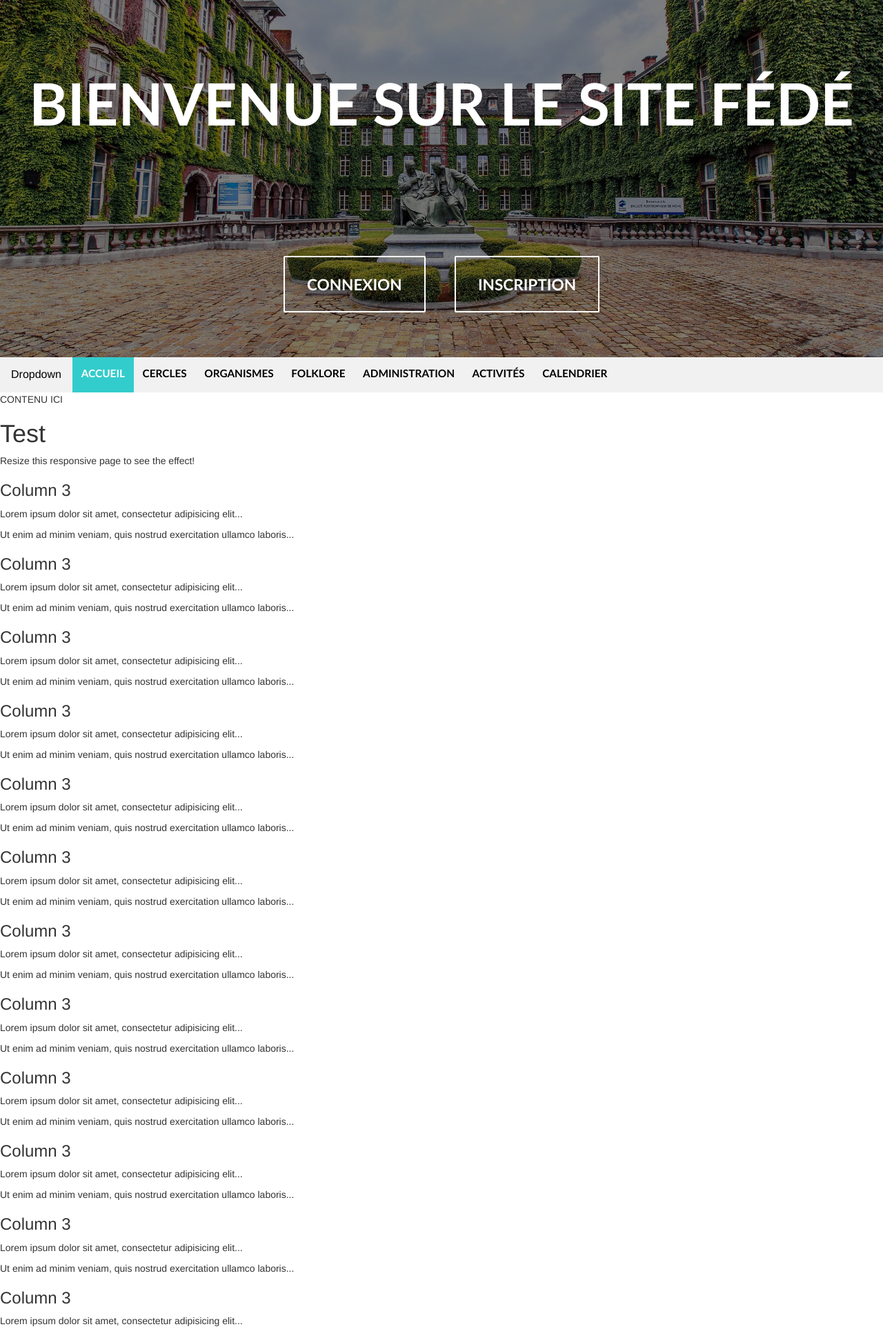
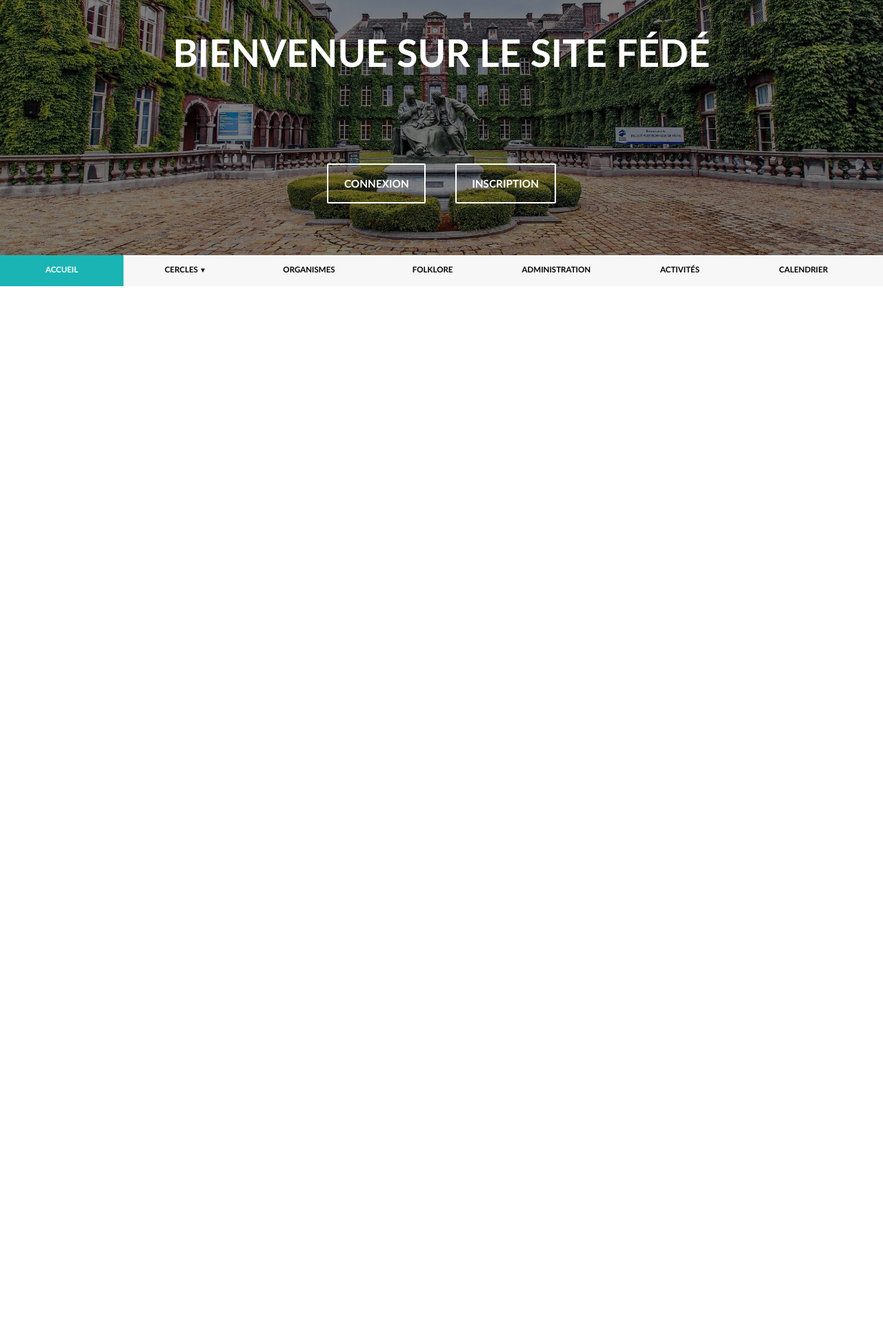
Before and after one commit to Syphel/site_fede, a PHP site: page / in a window 1280 px wide. Shown: the top 1927 px of the page at 69% size. After the commit the page ends 415 px from the top, so only its background shows below. Run offline with PHP 8.4, Linux system fonts and the light colour scheme.

Commit message:
chgmt accueil

```diff
--- a/index.html
+++ b/index.html
@@ -24,7 +24,7 @@
 		<!-- HEADER -->
 
 		<div class="header-container">
-			<img src="assets/img/houdain7.jpg" alt="img">
+			<img src="assets/img/houdain9.jpg" alt="img">
 			<div class="header-text">
 				<h1>Bienvenue sur le site Fédé</h1>
 			</div>
@@ -35,24 +35,23 @@
 		</div>
 
 		<!-- MENU -->
-		<div id="navbar">
-			<div class="dropdown">
-				<button class="dropbtn">Dropdown
-					<i class="fa fa-caret-down"></i>
-				</button>
-				<div class="dropdown-content">
-					<a href="#">Test 1</a>
-					<a href="#">Test 2</a>
-					<a href="#">Test 3</a>
-				</div>
-			</div>
-			<a class="active" href="javascript:void(0)">Accueil</a>
-			<a href="javascript:void(0)">Cercles</a>
-			<a href="javascript:void(0)">Organismes</a>
-			<a href="javascript:void(0)">Folklore</a>
-			<a href="javascript:void(0)">Administration</a>
-			<a href="javascript:void(0)">Activités</a>
-			<a href="javascript:void(0)">Calendrier</a>
+		<nav>
+			<ul>
+				<li><a class="active" href="index.html">Accueil</a></li>
+				<li class="dropdown" href="#">
+					<a href="">Cercles</a>
+					<ul class="dropdown-content">
+						<li><a href="#">Bar</a></li>
+						<li><a href="#">CPV</a></li>
+						<li><a href="#">Cap</a></li>
+					</ul>
+				</li>
+				<li><a href="#">Organismes</a></li>
+				<li><a href="#">Folklore</a></li>
+				<li><a href="#">Administration</a></li>
+				<li><a href="#">Activités</a></li>
+				<li><a href="#">Calendrier</a></li>
+			</ul>
 
 			<!--<div class="search-area">
 				<form action="">
@@ -60,115 +59,7 @@
 					<input id="search-submit" value="Rechercher" type="submit">
 				</form>
 			</div>-->
-		</div>
-
-		<div class="content">
-			CONTENU ICI
-
-
-
-
-
-
-<div>
-  <h1>Test</h1>
-  <p>Resize this responsive page to see the effect!</p>
-</div>
-
-<!--
-<div class="container">
-  <div class="row">
-    <div class="col-sm-4">
-      <h3>Column 1</h3>
-      <p>Lorem ipsum dolor sit amet, consectetur adipisicing elit...</p>
-      <p>Ut enim ad minim veniam, quis nostrud exercitation ullamco laboris...</p>
-    </div>
-    <div class="col-sm-4">
-      <h3>Column 2</h3>
-      <p>Lorem ipsum dolor sit amet, consectetur adipisicing elit...</p>
-      <p>Ut enim ad minim veniam, quis nostrud exercitation ullamco laboris...</p>
-    </div>
-    <div class="col-sm-4">
-      <h3>Column 3</h3>
-      <p>Lorem ipsum dolor sit amet, consectetur adipisicing elit...</p>
-      <p>Ut enim ad minim veniam, quis nostrud exercitation ullamco laboris...</p>
-    </div>
-  </div>
-</div>-->
-
-<h3>Column 3</h3>
-      <p>Lorem ipsum dolor sit amet, consectetur adipisicing elit...</p>
-      <p>Ut enim ad minim veniam, quis nostrud exercitation ullamco laboris...</p>
-      <h3>Column 3</h3>
-      <p>Lorem ipsum dolor sit amet, consectetur adipisicing elit...</p>
-      <p>Ut enim ad minim veniam, quis nostrud exercitation ullamco laboris...</p>
-      <h3>Column 3</h3>
-      <p>Lorem ipsum dolor sit amet, consectetur adipisicing elit...</p>
-      <p>Ut enim ad minim veniam, quis nostrud exercitation ullamco laboris...</p>
-      <h3>Column 3</h3>
-      <p>Lorem ipsum dolor sit amet, consectetur adipisicing elit...</p>
-      <p>Ut enim ad minim veniam, quis nostrud exercitation ullamco laboris...</p>
-      <h3>Column 3</h3>
-      <p>Lorem ipsum dolor sit amet, consectetur adipisicing elit...</p>
-      <p>Ut enim ad minim veniam, quis nostrud exercitation ullamco laboris...</p>
-      <h3>Column 3</h3>
-      <p>Lorem ipsum dolor sit amet, consectetur adipisicing elit...</p>
-      <p>Ut enim ad minim veniam, quis nostrud exercitation ullamco laboris...</p>
-      <h3>Column 3</h3>
-      <p>Lorem ipsum dolor sit amet, consectetur adipisicing elit...</p>
-      <p>Ut enim ad minim veniam, quis nostrud exercitation ullamco laboris...</p>
-      <h3>Column 3</h3>
-      <p>Lorem ipsum dolor sit amet, consectetur adipisicing elit...</p>
-      <p>Ut enim ad minim veniam, quis nostrud exercitation ullamco laboris...</p>
-      <h3>Column 3</h3>
-      <p>Lorem ipsum dolor sit amet, consectetur adipisicing elit...</p>
-      <p>Ut enim ad minim veniam, quis nostrud exercitation ullamco laboris...</p>
-      <h3>Column 3</h3>
-      <p>Lorem ipsum dolor sit amet, consectetur adipisicing elit...</p>
-      <p>Ut enim ad minim veniam, quis nostrud exercitation ullamco laboris...</p>
-      <h3>Column 3</h3>
-      <p>Lorem ipsum dolor sit amet, consectetur adipisicing elit...</p>
-      <p>Ut enim ad minim veniam, quis nostrud exercitation ullamco laboris...</p>
-      <h3>Column 3</h3>
-      <p>Lorem ipsum dolor sit amet, consectetur adipisicing elit...</p>
-      <p>Ut enim ad minim veniam, quis nostrud exercitation ullamco laboris...</p>
-      <h3>Column 3</h3>
-      <p>Lorem ipsum dolor sit amet, consectetur adipisicing elit...</p>
-      <p>Ut enim ad minim veniam, quis nostrud exercitation ullamco laboris...</p>
-      <h3>Column 3</h3>
-      <p>Lorem ipsum dolor sit amet, consectetur adipisicing elit...</p>
-      <p>Ut enim ad minim veniam, quis nostrud exercitation ullamco laboris...</p>
-      <h3>Column 3</h3>
-      <p>Lorem ipsum dolor sit amet, consectetur adipisicing elit...</p>
-      <p>Ut enim ad minim veniam, quis nostrud exercitation ullamco laboris...</p>
-      <h3>Column 3</h3>
-      <p>Lorem ipsum dolor sit amet, consectetur adipisicing elit...</p>
-      <p>Ut enim ad minim veniam, quis nostrud exercitation ullamco laboris...</p>
-      <h3>Column 3</h3>
-      <p>Lorem ipsum dolor sit amet, consectetur adipisicing elit...</p>
-      <p>Ut enim ad minim veniam, quis nostrud exercitation ullamco laboris...</p>
-      <h3>Column 3</h3>
-      <p>Lorem ipsum dolor sit amet, consectetur adipisicing elit...</p>
-      <p>Ut enim ad minim veniam, quis nostrud exercitation ullamco laboris...</p>
-      <h3>Column 3</h3>
-      <p>Lorem ipsum dolor sit amet, consectetur adipisicing elit...</p>
-      <p>Ut enim ad minim veniam, quis nostrud exercitation ullamco laboris...</p>
-</div>
-
-<script>
-window.onscroll = function() {myFunction()};
-
-var navbar = document.getElementById("navbar");
-var sticky = navbar.offsetTop;
-
-function myFunction() {
-  if (window.pageYOffset >= sticky) {
-    navbar.classList.add("sticky")
-  } else {
-    navbar.classList.remove("sticky");
-  }
-}
-</script>
+		</nav>
 
 	</body>
 </html>
--- a/style.css
+++ b/style.css
@@ -1,5 +1,3 @@
-
-
 /*--------------------*/
 /* HEADER */
 /*--------------------*/
@@ -20,14 +18,14 @@
 
 .header-text {
 	position: absolute;
-	top: 6.6vw;
+	top: 2vw;
 	z-index: 2;
 	text-align: center;
 	width: 100%;
 }
 
 .header-text h1 {
-	font-size: 6.6vw;
+	font-size: 4.3vw;
 	font-weight: bold;
 	text-transform: uppercase;
 	color: white;
@@ -37,7 +35,7 @@
 .header-btn-area {
 	position: absolute;
 	z-index:2;
-	top: 31vw;
+	top: 20vw;
 	width: 100%;
 	text-align: center;
 }
@@ -48,11 +46,11 @@
 	border: 2px solid #fff;
 	border-radius: 2px;
 	color: #fff;
-	font-size: 1.76vw;
+	font-size: 1.2vw;
 	font-weight: bold;
 	font-family: 'Calibri';
 	text-transform: uppercase;
-	padding: 2% 2.5%;
+	padding: 1.4% 1.76%;
 	-webkit-transition: all 0.5s;
 	-moz-transition: all 0.5s;
 	-ms-transition: all 0.5s;
@@ -62,157 +60,111 @@
 
 .header-btn:hover,
 .header-btn:focus{
-	background-color: #33CCCC;
-	border-color: #33CCCC;
+	background-color: #1BB4B4;
+	border-color: #1BB4B4;
 	color: #fff;
 	text-decoration: none;
 	outline: none;
 }
 
 /*--------------------*/
-/* MENU */
+/* NAVBAR */
 /*--------------------*/
 
-
-#navbar{
-	overflow: hidden;
-	background-color: #f1f1f1;
+nav{
 	width: 100%;
+	margin: 0 auto;
+	background-color: #F7F7F7;
+	position: sticky;
+	top: 0px;
+	padding: 0px;
 }
 
-#navbar a {
+nav ul{
+	list-style-type: none;
+	padding-left: 0;
+}
+
+nav ul li{
 	float: left;
+	width: 14%;
+	text-align: center;
+	position: relative;
+}
+
+nav ul::after{
+	content: "";
+	display: table;
+	clear: both;
+}
+
+nav a{
 	display: block;
-	text-align: center;
-	padding: 1vw 1vw;
 	text-decoration: none;
-	font-size: 1.2vw;
 	color: black;
+	font-size: 0.9vw;
 	text-transform: uppercase;
 	font-family: Calibri;
 	font-weight: bold;
+	padding: 1vw 1vw;
 	border-bottom: 3px solid transparent;
 }
 
-#navbar a:hover{
-	color: #33CCCC;
+nav a:hover{
+	color: #1BB4B4;
 	text-decoration: none;
-	border-bottom: 3px solid #33CCCC;
+	border-bottom: 3px solid #1BB4B4;
+
+	/*background-color: #1BB4B4;
+	color: white;
+	text-decoration: none;*/
 }
 
-#navbar a.active{
-	background-color: #33CCCC;
+.dropdown-content{
+	display: none;
+	box-shadow: 0px 1px 2px #CCC;
+	background-color: #F7F7F7;
+	position: absolute;
+	width: 100%;
+	z-index: 1000;
+}
+
+nav > ul li:hover .dropdown-content{
+	display: block;
+}
+
+.dropdown-content li{
+
+	width: 100%;
+	float: none;
+	text-align: left;
+}
+
+.dropdown-content a{
+	padding: 1vw;
+	border-bottom: none;
+}
+
+.dropdown-content a:hover{
+	border-bottom: none;
+	background-color: rgba(200,200,200,0.1);
+}
+
+.dropdown > a::after{
+	content:" ▼";
+	font-size: 0.76vw;
+}
+
+nav a.active{
+	background-color: #1BB4B4;
 	color: white;
 	text-decoration: none;
 	/* AUTRE STYLE :
-	border-bottom: 3px solid #33CCCC;
-	color: #33CCCC;
+	border-bottom: 3px solid #1BB4B4;
+	color: #1BB4B4;
 	text-decoration: non;*/
 }
 
-/* Garde la barre en haut*/
-.sticky {
-  position: fixed;
-  top: 0;
-  width: 100%;
-}
-
-.sticky + .content {
-  padding-top: 60px;
-}
-
-/* menu déroulant */
-.dropdown {
-  float: left;
-  overflow: hidden;
-}
-
-.dropdown .dropbtn {
-  font-size: 16px;
-  border: none;
-  outline: none;
-  color: black;
-  padding: 14px 16px;
-  background-color: inherit;
-  font-family: inherit;
-  margin: 0;
-}
-
-#navbar a:hover, .dropdown:hover .dropbtn {
-  background-color: red;
-}
-
-
-.dropdown-content {
-  display: none;
-  position: absolute;
-  background-color: #f9f9f9;
-  min-width: 160px;
-  box-shadow: 0px 8px 16px 0px rgba(0,0,0,0.2);
-  z-index: 1;
-}
-
-.dropdown-content a {
-  float: none;
-  color: black;
-  padding: 12px 16px;
-  text-decoration: none;
-  display: block;
-  text-align: left;
-}
-
-.dropdown-content a:hover {
-  background-color: #ddd;
-}
-
-.dropdown:hover .dropdown-content {
-  display: block;
-}
-
-#navbar .icon{
-	display: none;
-}
-
-
-
-/*#menu{
-	float: left;
-	display: inline;
-	width: 100%;
-}
-
-.navbar {
-	background: #fff none repeat scroll 0 0;
-	border-radius: 0;
-	border-bottom: 1px solid #e7e7e7;
-	border-right: medium none;
-	height: 100px;
-	margin-bottom: 0;
-	-webkit-box-shadow: 0px 2px 4px 0px #f3f3f3;
-	-moz-box-shadow: 0px 2px 4px 0px #f3f3f3;
-	box-shadow: 0px 2px 4px 0px #f3f3f3;
-}
-
-main-nav {
-	display: inline-block;
-	text-align: right;
-	width: 100%;
-}
-.main-nav li {
-	display: inline-block;
-	float: none;
-}
-
-.main-nav li a:hover {
-	color:red;
-}
-
-.main-nav li a {
-	color: #636363;
-	font-size: 15px;
-	padding: 39px 20px;
-	text-transform: uppercase;
-}*/
 /*
 .search-area {
 	display: inline-block;
@@ -270,3 +222,29 @@ main-nav {
 .search-area input[type="submit"]:hover {
   opacity: 0.8;
 }*/
+
+/*--------------------*/
+/* CONTENT */
+/*--------------------*/
+
+.title-area {
+	display: inline;
+	float: left;
+	padding: 2vw 10vw;
+	position: relative;
+	text-align: center;
+	width: 100%;
+}
+.tittle {
+	color: black;
+	font-size: 40px;
+	margin-bottom: 0;
+	padding-bottom: 18px;
+}
+.tittle-line {
+	background-color: black;
+	display: inline-block;
+	height: 0.2vw;
+	margin-bottom: 16px;
+	width: 17.6vw;
+}
```
Also changed, not shown: assets/img/houdain8.jpg (added), assets/img/houdain9.jpg (added).
